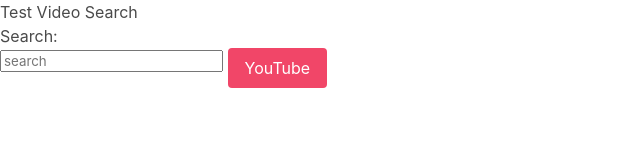
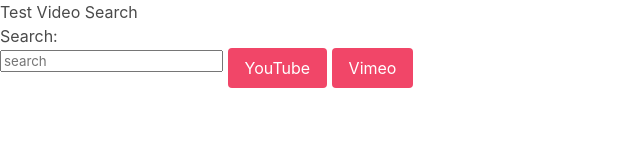
Before and after one commit to CodyYuill/GroupProject1, a plain HTML site: page index.html in a window 1280 px wide. Shown: the whole page, without its empty margins (0-640 px from the left). Drawn offline with nearby package versions, Linux system fonts and the light colour scheme.

Commit message:
added vimeo button

```diff
--- a/index.html
+++ b/index.html
@@ -12,6 +12,7 @@
         <label for="search">Search:</label><br>
         <input id="search" type="text" placeholder="search">
         <button id="youtube" class="button is-danger">YouTube</button>
+        <button id="vimeo" class="button is-danger">Vimeo</button>
     </form>
 
     <section>
```
